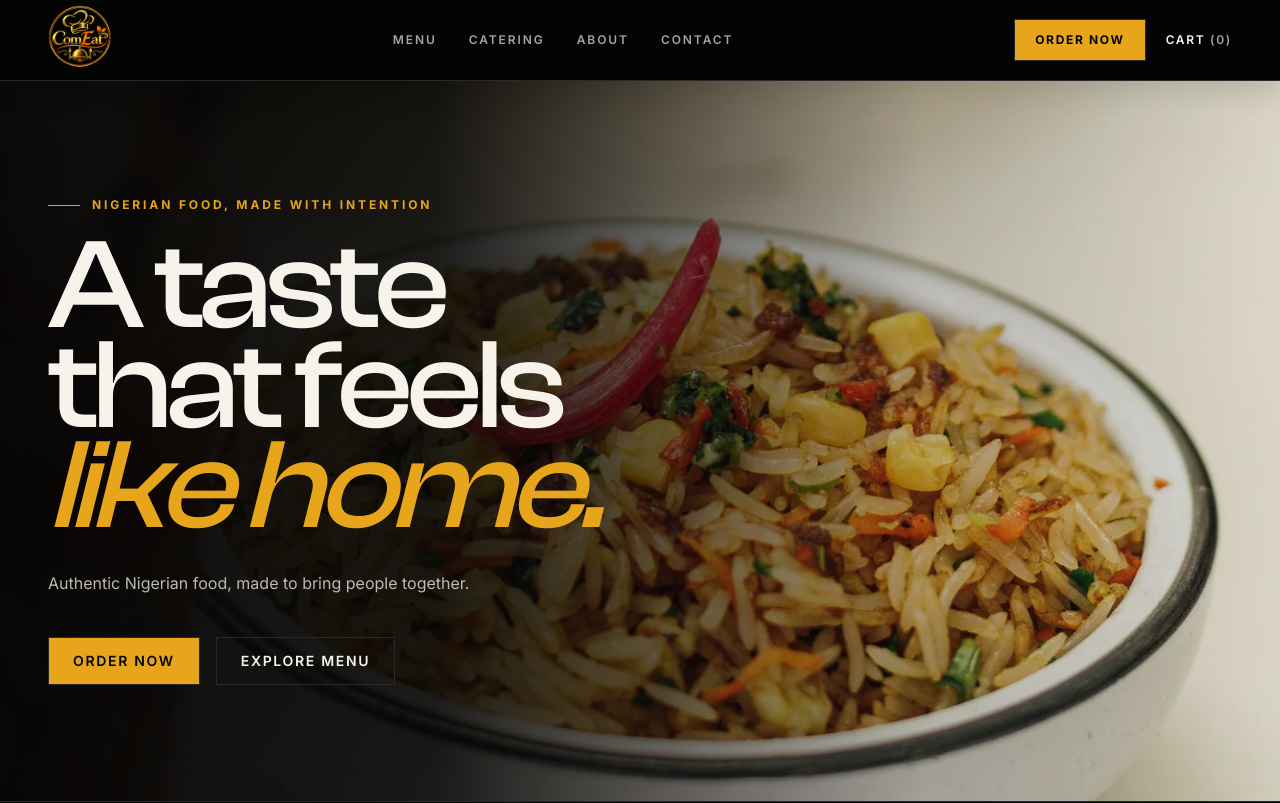
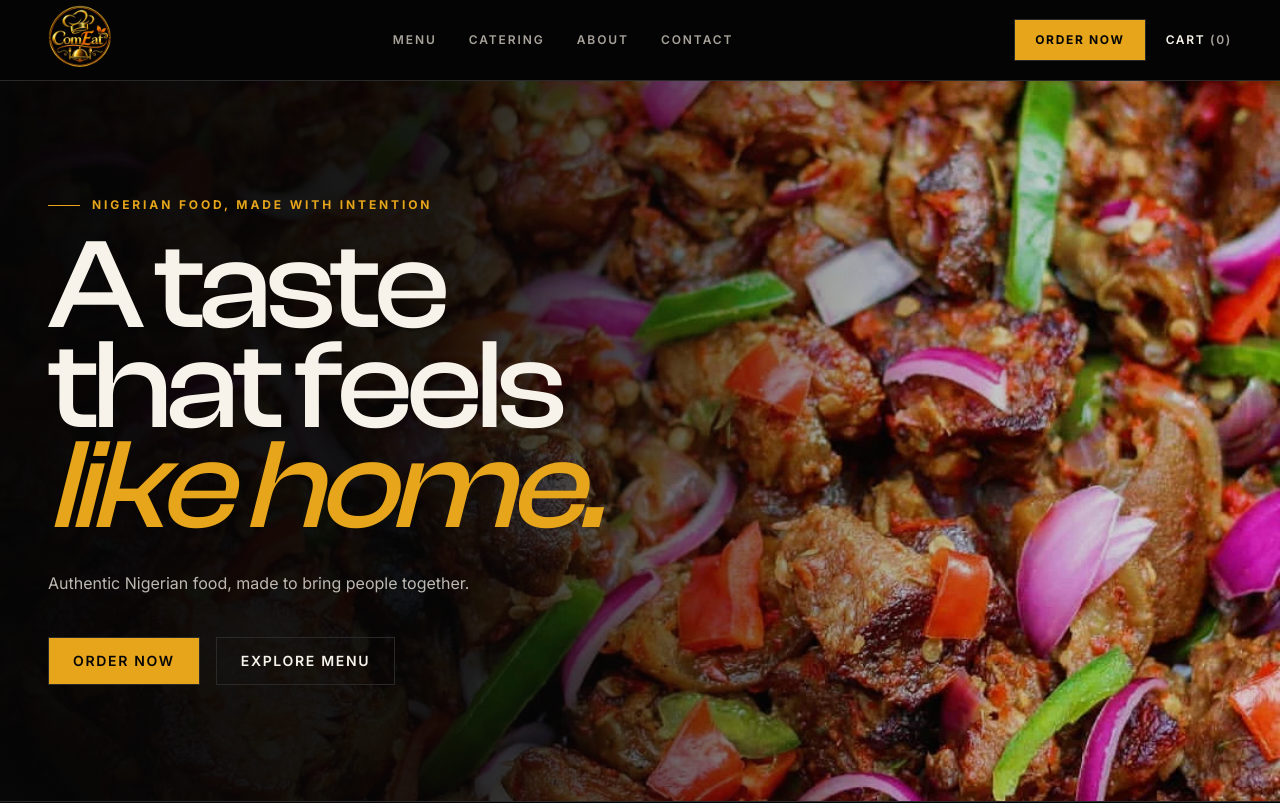
Before and after one commit to BrightUwem39/COMEAT, a Next.js app: page / in a window 1280 px wide. Shown: the top 803 px of the page. Built offline with nearby package versions, Linux system fonts and the light colour scheme.

Commit message:
style: refresh hero with vibrant food photography

```diff
--- a/src/components/home/Hero.tsx
+++ b/src/components/home/Hero.tsx
@@ -5,7 +5,7 @@ import { Container } from "@/components/ui/Container";
 export function Hero() {
   return (
     <section className="relative min-h-[calc(100svh-5rem)] overflow-hidden border-b border-border">
-      <Image alt="A bowl of ComEat local rice" className="object-cover object-[50%_70%]" fill priority sizes="100vw" src="/images/menu/local-rice.webp" />
+      <Image alt="Spicy ComEat asun with peppers and red onions" className="object-cover object-center" fill priority sizes="100vw" src="/images/menu/asun.webp" />
       <div className="absolute inset-0 bg-[linear-gradient(90deg,rgba(5,5,5,0.98)_0%,rgba(5,5,5,0.9)_34%,rgba(5,5,5,0.25)_72%,rgba(5,5,5,0.12)_100%)]" />
       <div className="absolute inset-0 bg-[linear-gradient(0deg,rgba(5,5,5,0.85)_0%,transparent_35%)] lg:hidden" />
 
```
